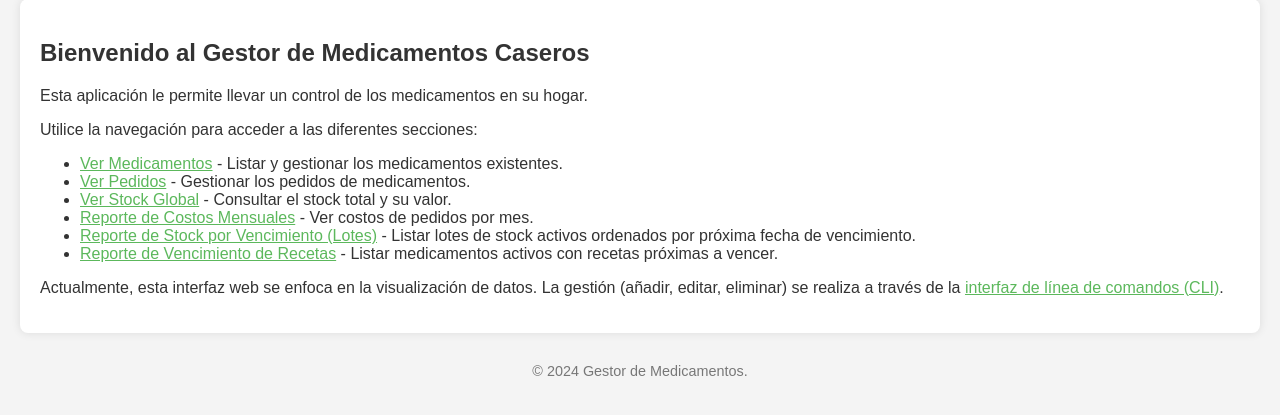
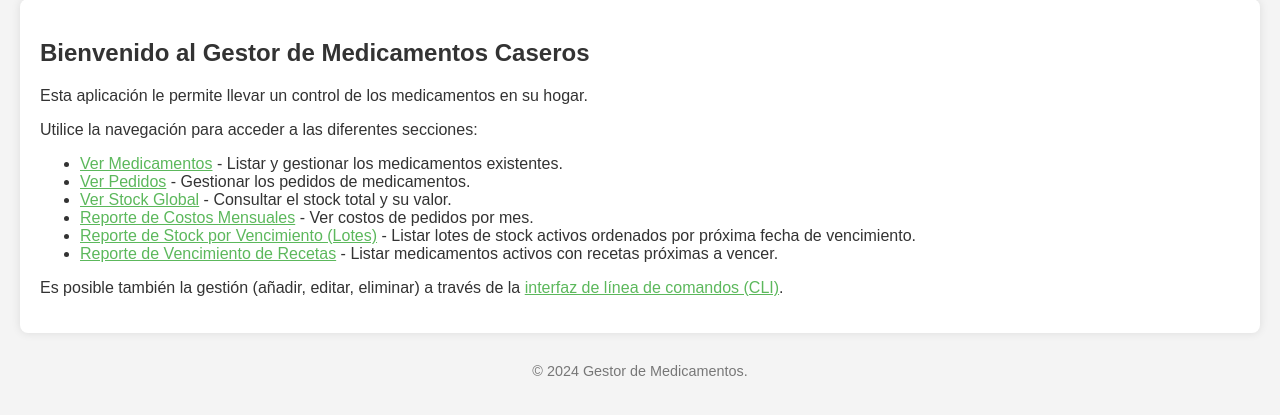
Before and after one commit to drodre/codeexamplesrepo, a Flask app: template gestion_medicamentos/web/templates/index.html in a window 1280 px wide. Shown: the part 155-570 px from the top of the page. Run offline with Flask 2, Linux system fonts and the light colour scheme; the template is opened without the code that fills it, so the values that code supplies are empty.

Commit message:
Removing old info at home bottom line

```diff
--- a/gestion_medicamentos/web/templates/index.html
+++ b/gestion_medicamentos/web/templates/index.html
@@ -14,5 +14,5 @@
     <li><a href="{{ url_for('reporte_stock_vencimiento') }}">Reporte de Stock por Vencimiento (Lotes)</a> - Listar lotes de stock activos ordenados por próxima fecha de vencimiento.</li>
     <li><a href="{{ url_for('reporte_recetas_vencimiento') }}">Reporte de Vencimiento de Recetas</a> - Listar medicamentos activos con recetas próximas a vencer.</li>
 </ul>
-<p>Actualmente, esta interfaz web se enfoca en la visualización de datos. La gestión (añadir, editar, eliminar) se realiza a través de la <a href="https://github.com/nombre_usuario/nombre_repo/blob/main/gestion_medicamentos/README.md#ejecuci%C3%B3n-de-la-aplicaci%C3%B3n-cli" target="_blank">interfaz de línea de comandos (CLI)</a>.</p>
+<p>Es posible también la gestión (añadir, editar, eliminar) a través de la <a href="https://github.com/nombre_usuario/nombre_repo/blob/main/gestion_medicamentos/README.md#ejecuci%C3%B3n-de-la-aplicaci%C3%B3n-cli" target="_blank">interfaz de línea de comandos (CLI)</a>.</p>
 {% endblock %}
```
